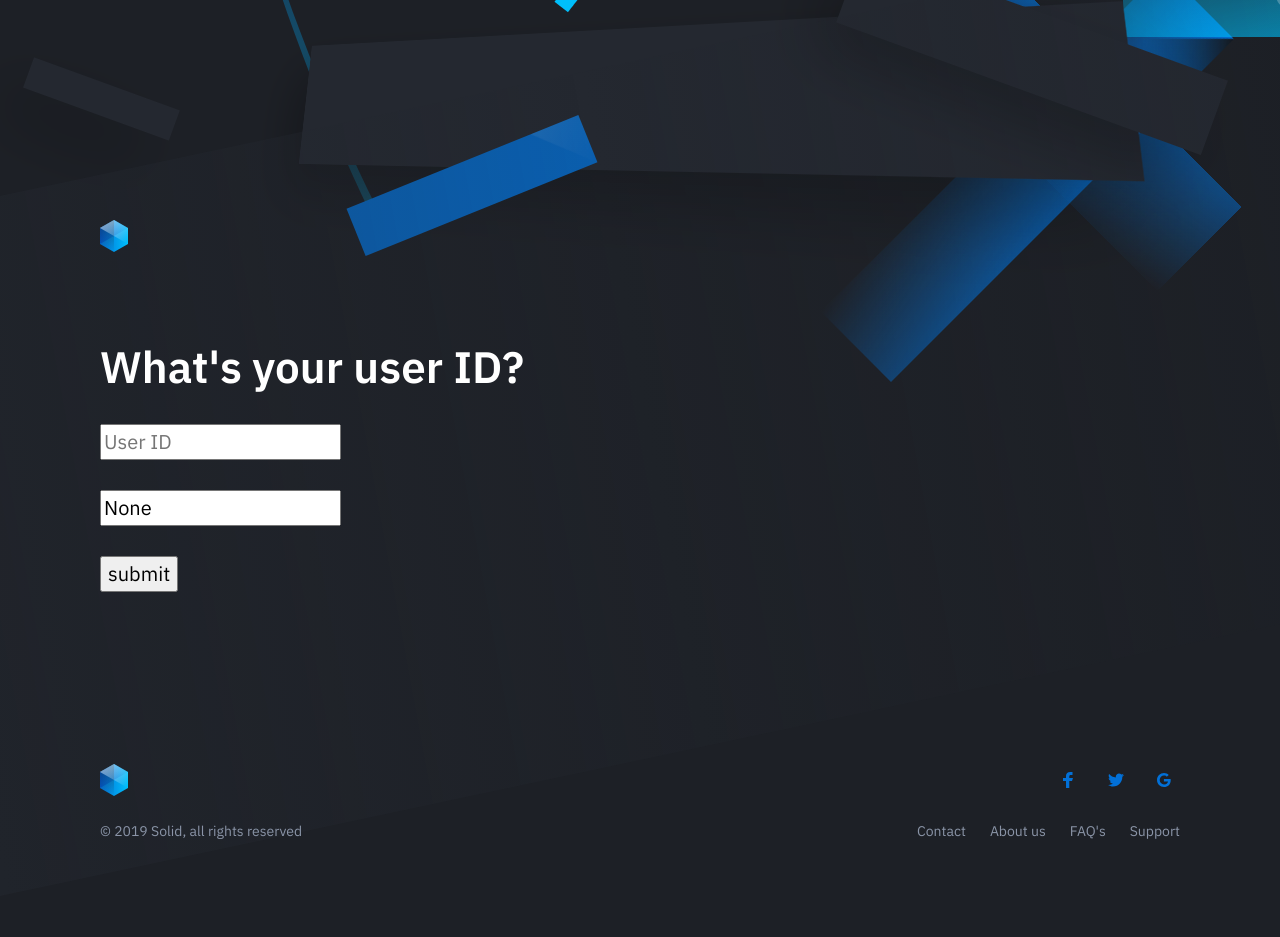
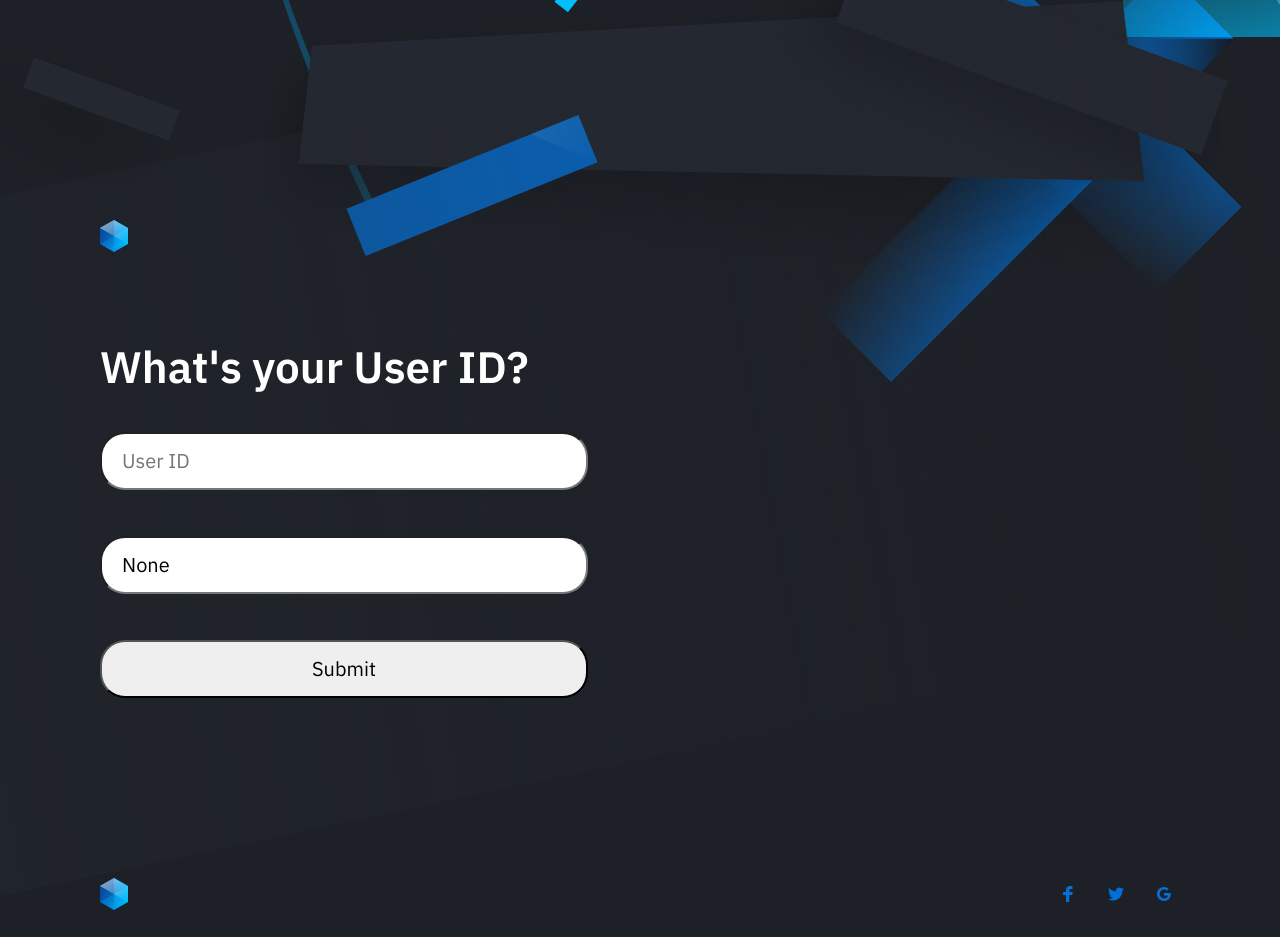
Before and after one commit to jasmine-dragons/QRowd, a Flask app: page /scan/ in a window 1280 px wide. Shown: the top 937 px of the page. Before the commit the page ends 839 px from the top, so only its background shows below. Run offline with Flask 2, Linux system fonts and the light colour scheme; some libraries are stand-ins or nearby versions.

Commit message:
Update scan.html

```diff
--- a/templates/scan.html
+++ b/templates/scan.html
@@ -44,11 +44,11 @@
               <div class="container">
                   <div class="hero-inner">
                     <div class="hero-copy">
-                      <h1 class="m-0">What's your user ID?</h1> </br>
+                      <h1 class="m-0">What's your User ID?</h1> </br>
                       <form action="/scan_success">
-                        <input type="text" id="user" name="user_id" placeholder="User ID"><br><br>
-                        <input type="text" name="location_id" value={{location_id}}><br><br>
-                        <button>submit</button>
+                        <input type="text" id="user" name="user_id" placeholder="User ID" style="width: 100%;padding: 12px 20px;margin: 8px 0;box-sizing: border-box;border-radius: 25px"><br><br>
+                        <input type="text" name="location_id" value={{location_id}} style="width: 100%;padding: 12px 20px;margin: 8px 0;box-sizing: border-box;border-radius: 25px;"><br><br>
+                        <button style="border-radius: 25px;width: 100%;padding: 12px 20px;margin: 8px 0;box-sizing: border-box">Submit</button>
                       </form>
                     </div>
                   </div>
@@ -59,7 +59,7 @@
               <div class="container">
                   <div class="site-footer-inner">
                       <div class="brand footer-brand">
-  						<a href="#">
+  						<a href="{{url_for('home')}}">
   							<img class="header-logo-image" src="{{ url_for('static', filename='dist/images/logo.svg') }}" alt="Logo">
   						</a>
                       </div>
```
